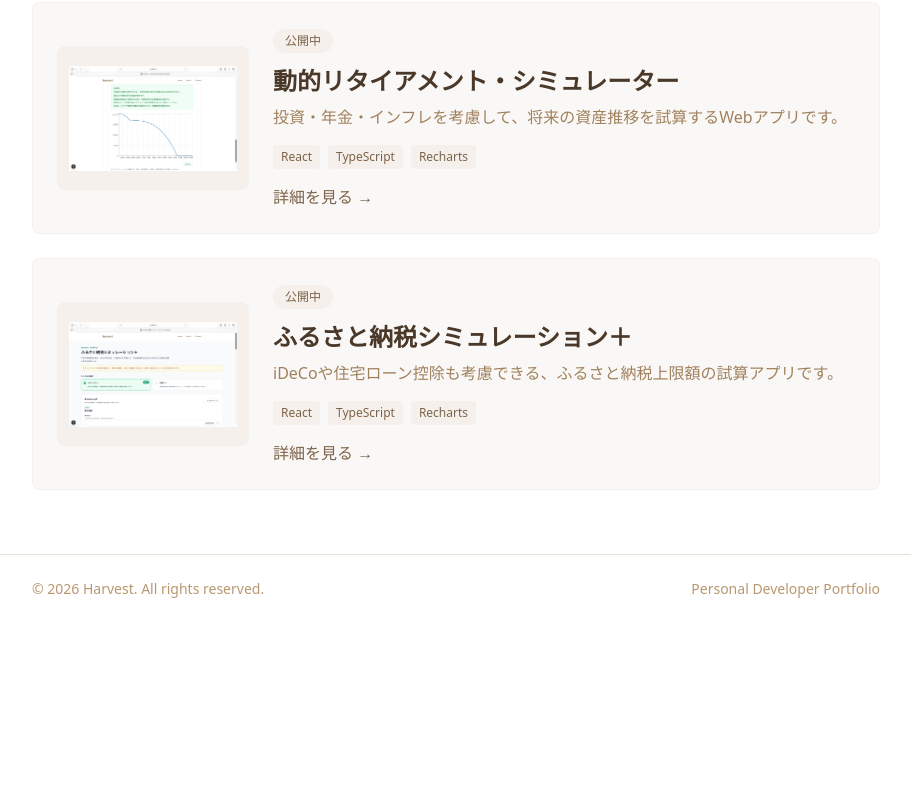
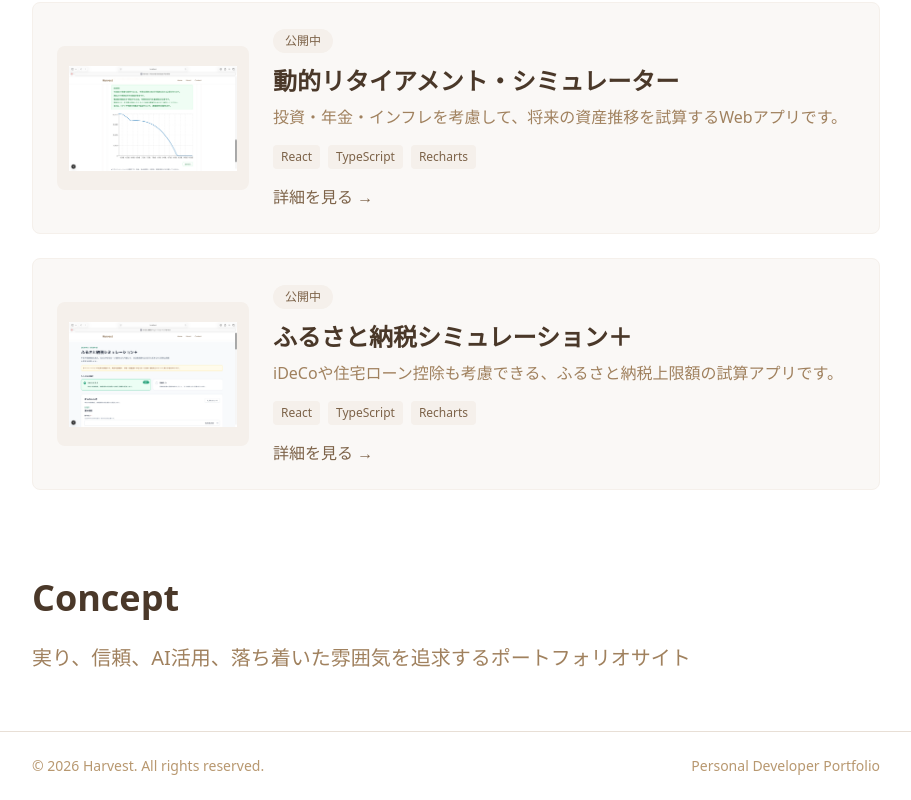
Before and after one commit to harvest-dev-jp/portfolio-site, a Next.js app: page / in a window 1280 px wide. Shown: the part 543-1343 px from the top of the page, without its empty margins (184-1095 px from the left). Before the commit the page ends 1166 px from the top, so only its background shows below. Built offline with nearby package versions, Linux system fonts and the light colour scheme.

Commit message:
Portfolio-siteのシンプル化２

```diff
--- a/src/app/page.tsx
+++ b/src/app/page.tsx
@@ -55,7 +55,7 @@ const projects = [
 
       {/* Projects List */}
       <section className="container-md pt-0 pb-16">
-        <h6 className="heading-2 mb-6">Projects</h6>
+        <h2 className="heading-2 mb-6">Projects</h2>
         <div className="mx-auto grid max-w-4xl gap-6">
           {projects.map((project) => (
             <article
@@ -126,6 +126,15 @@ const projects = [
         </div>
       </section>
 
+      <section className="container-md pt-6 pb-8">
+        <h2 className="heading-2 mb-6">Concept</h2>
+        <div className="max-w-3xl">
+          <p className="mb-6 max-w-2xl text-xl leading-relaxed text-harvest-600">
+            実り、信頼、AI活用、落ち着いた雰囲気を追求するポートフォリオサイト
+          </p>
+        </div>
+      </section>
+
     </div>
   );
 }
```
